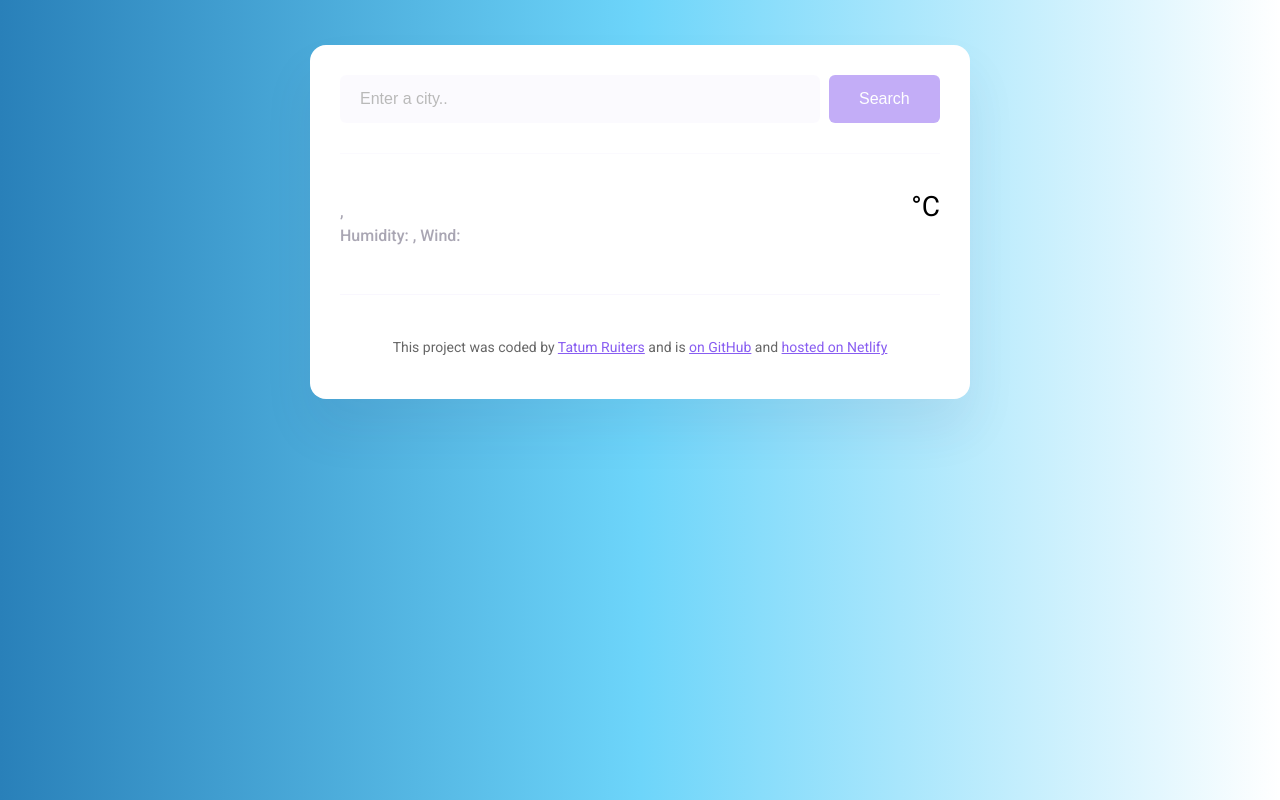
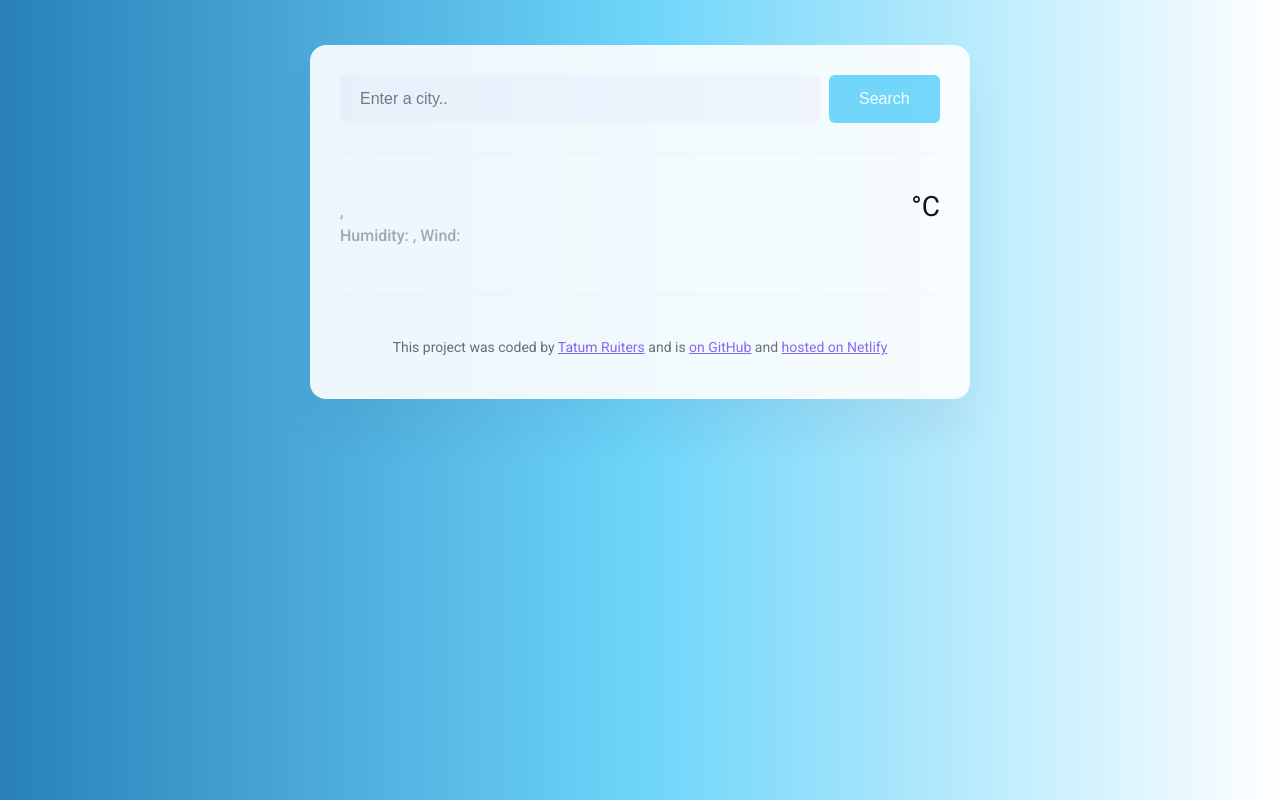
Before and after one commit to TatumR/weather-application, a website built with Parcel: page index.html in a window 1280 px wide. Built offline with nearby package versions, Linux system fonts and the light colour scheme; no server answers.

Commit message:
edited style.css

```diff
--- a/src/styles.css
+++ b/src/styles.css
@@ -22,12 +22,13 @@ a {
   box-shadow: 0 30px 50px rgba(65, 50, 100, 0.08);
   border-radius: 16px;
   padding: 30px;
+  opacity: 0.9;
 }
 
 header {
   border-bottom: 1px solid #f9f7fe;
   padding: 0 0 30px 0;
-  opacity: 0.5;
+
 }
 
 .search-form-input {
@@ -40,7 +41,7 @@ header {
 }
 
 .search-form-button {
-  background: #885df1;
+  background: #6DD5FA;
   padding: 15px 30px;
   border: none;
   font-size: 16px;
@@ -72,7 +73,7 @@ main {
 }
 
 .weather-app-details strong {
-  color: #f65282;
+  color: #2980B9;
 }
 
 .weather-app-temperature-container {
```
